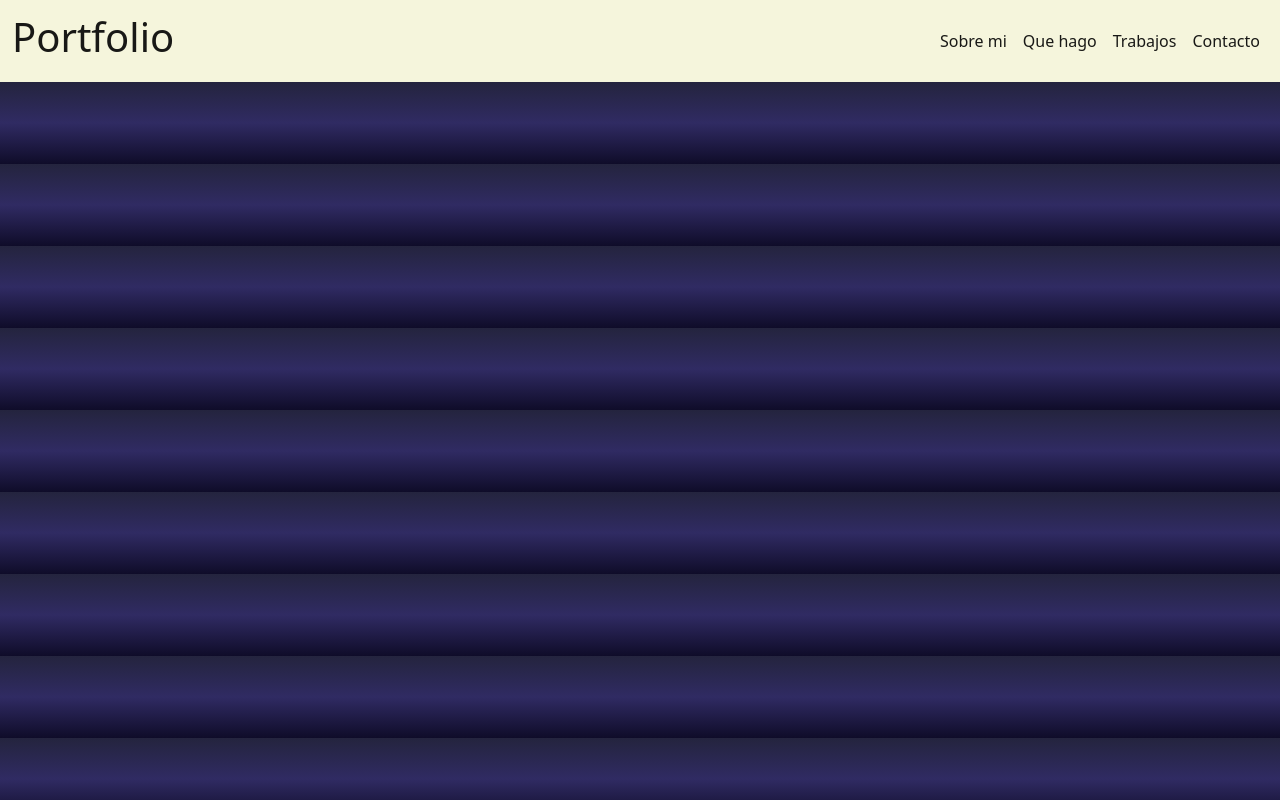
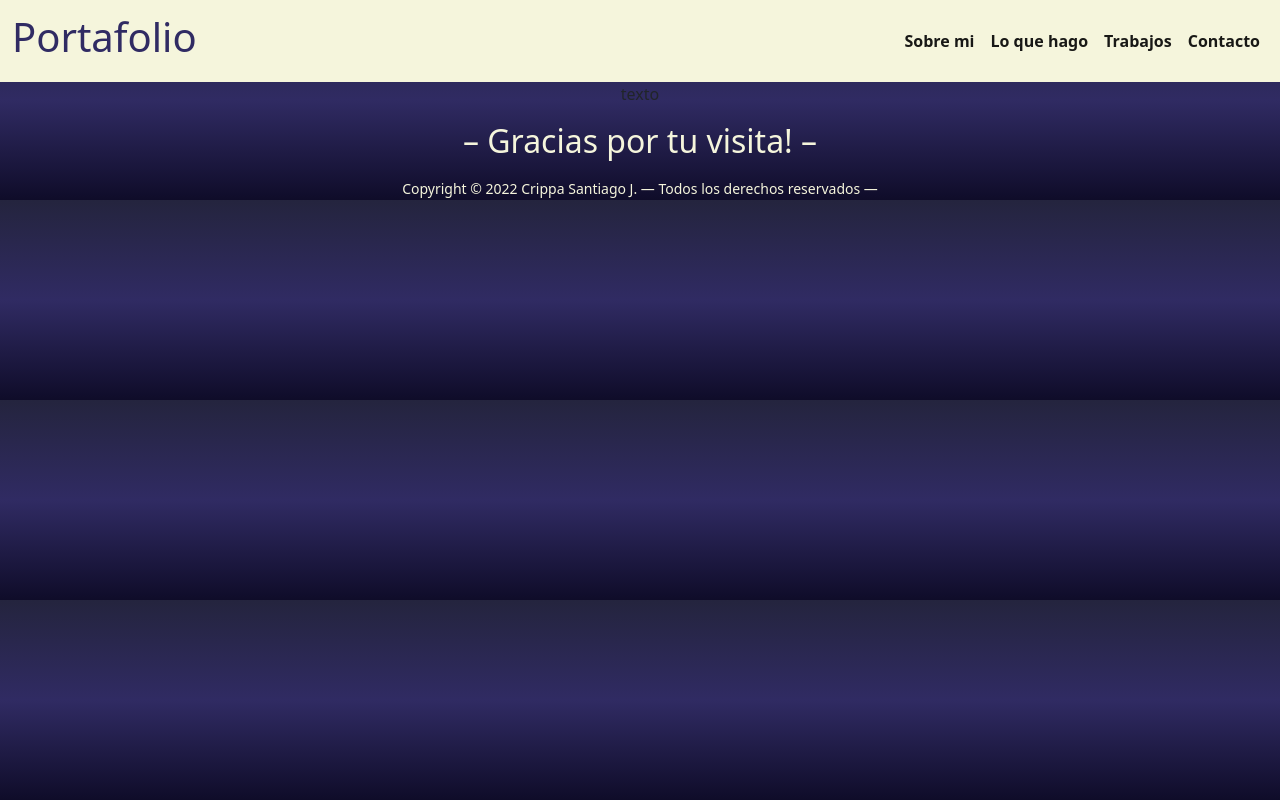
Before and after one commit to sjcrippa/proyecto-portafolio, a plain HTML site: page pages/sobre-mi.html in a window 1280 px wide. Drawn offline with nearby package versions, Linux system fonts and the light colour scheme.

Commit message:
index + footer/pages

```diff
--- a/css/style.css
+++ b/css/style.css
@@ -3,47 +3,78 @@
     padding: 0;
     box-sizing: border-box;
 }
+
 /* ESTILO AL INDEX */
+
 body {
-    background: #0f0c29;  /* fallback for old browsers */
-    background: -webkit-linear-gradient(to bottom, #24243e, #302b63, #0f0c29);  /* Chrome 10-25, Safari 5.1-6 */
-    background: linear-gradient(to bottom, #24243e, #302b63, #0f0c29); /* W3C, IE 10+/ Edge, Firefox 16+, Chrome 26+, Opera 12+, Safari 7+ */
+    background: #0f0c29;
+    /* fallback for old browsers */
+    background: -webkit-linear-gradient(to bottom, #24243e, #302b63, #0f0c29);
+    /* Chrome 10-25, Safari 5.1-6 */
+    background: linear-gradient(to bottom, #24243e, #302b63, #0f0c29);
+    /* W3C, IE 10+/ Edge, Firefox 16+, Chrome 26+, Opera 12+, Safari 7+ */
 }
+
 .navegador {
     background-color: beige;
 }
+
 .listas {
     font-size: 1rem;
     font-weight: bolder;
     color: red;
 }
+
 .hUno {
-    color:#302b63;
+    color: #302b63;
 }
+
 .titulo {
     color: beige;
-    box-shadow:#0f0c29;
+    box-shadow: #0f0c29;
 }
+
 .hDos {
     font-size: 3rem;
 }
+
 .cajaTitulo {
     font-size: 3rem;
 }
+
+.cajaPerfil {
+    border: 2px #0f0c29 solid;
+}
+
 .cajaPresentacion {
     color: beige;
 }
+
 .botonIndex {
     margin: auto;
     border: 2px black solid;
     border-radius: 180px;
 }
+
+.botonCv {
+    font-weight: bolder;
+    color: #0f0c29;
+    background-color: beige;
+    border: 2px #0f0c29 solid;
+}
+
+.botonCv:hover {
+    background-color: #302b63;
+    border: 2px #0f0c29 solid;
+}
+
 .dashed {
     color: beige;
     border: 2px dashed;
     margin-left: 10%;
     margin-right: 10%;
 }
+
 #footer {
     color: beige;
 }
--- a/pages/sobre-mi.html
+++ b/pages/sobre-mi.html
@@ -15,29 +15,31 @@
 
 <body>
 
+    <!-- NAVBAR -->
+
     <nav class="navbar navbar-expand-lg navegador">
         <div class="container-fluid">
             <a class="navbar-brand" href="../index.html">
-                <h1>Portfolio</h1>
+                <h1 class="hUno">Portafolio</h1>
             </a>
             <button class="navbar-toggler" type="button" data-bs-toggle="collapse" data-bs-target="#navbarNav"
                 aria-controls="navbarNav" aria-expanded="false" aria-label="Toggle navigation">
                 <span class="navbar-toggler-icon"></span>
             </button>
-            <div class="text-end ">
-                <div class="collapse navbar-collapse" id="navbarNav">
-                    <ul class="navbar-nav">
-                        <li class="nav-item">
-                            <a class="nav-link active" aria-current="page" href="sobre-mi.html">Sobre mi</a>
+            <div class="text-end">
+                <div class="collapse navbar-collapse anclas" id="navbarNav">
+                    <ul class="navbar-nav listas">
+                        <li class="nav-item ">
+                            <a class="nav-link active" aria-current="page" href="../pages/sobre-mi.html">Sobre mi</a>
                         </li>
                         <li class="nav-item">
-                            <a class="nav-link active" href="que-hago.html">Que hago</a>
+                            <a class="nav-link active" href="../pages/que-hago.html">Lo que hago</a>
                         </li>
                         <li class="nav-item">
-                            <a class="nav-link active" href="trabajos.html">Trabajos</a>
+                            <a class="nav-link active" href="../pages/trabajos.html">Trabajos</a>
                         </li>
                         <li class="nav-item">
-                            <a class="nav-link active" href="contacto.html">Contacto</a>
+                            <a class="nav-link active" href="../pages/contacto.html">Contacto</a>
                         </li>
                     </ul>
                 </div>
@@ -45,10 +47,42 @@
         </div>
     </nav>
 
+    <!-- ZONA MEDIA -->
+
+    <main class="container text-center">
+        <div class="row">
+            <div class="col">
+                texto
+            </div>
+        </div>
+
+    </main>
+
+    <!-- FOOTER -->
+
+    <footer id="footer">
+        <div class="container text-center">
+            <div class="row">
+                <div class="col">
+                    <p>
+                    <h2>&ndash; Gracias por tu visita! &ndash;</h2>
+                    </p>
+                </div>
+            </div>
+        </div>
+        <div class="col-xs-12 text-center">
+            <small class="gray">Copyright &copy;
+                <script type="text/javascript">
+                    document.write(new Date().getFullYear());
+                </script> Crippa Santiago J. &mdash; Todos los derechos reservados &mdash; </span>
+            </small>
+        </div>
+    </footer>
+
     <!-- BOOTSTRAP -->
     <script src="https://cdn.jsdelivr.net/npm/bootstrap@5.2.0/dist/js/bootstrap.bundle.min.js"
         integrity="sha384-A3rJD856KowSb7dwlZdYEkO39Gagi7vIsF0jrRAoQmDKKtQBHUuLZ9AsSv4jD4Xa" crossorigin="anonymous">
-    </script>
+        </script>
 
 
 </body>
```
Also changed, not shown: index.html (+12 -2 lines), pages/contacto.html (+39 -10 lines), pages/que-hago.html (+39 -10 lines), pages/trabajos.html (+39 -10 lines), 1 other file.
